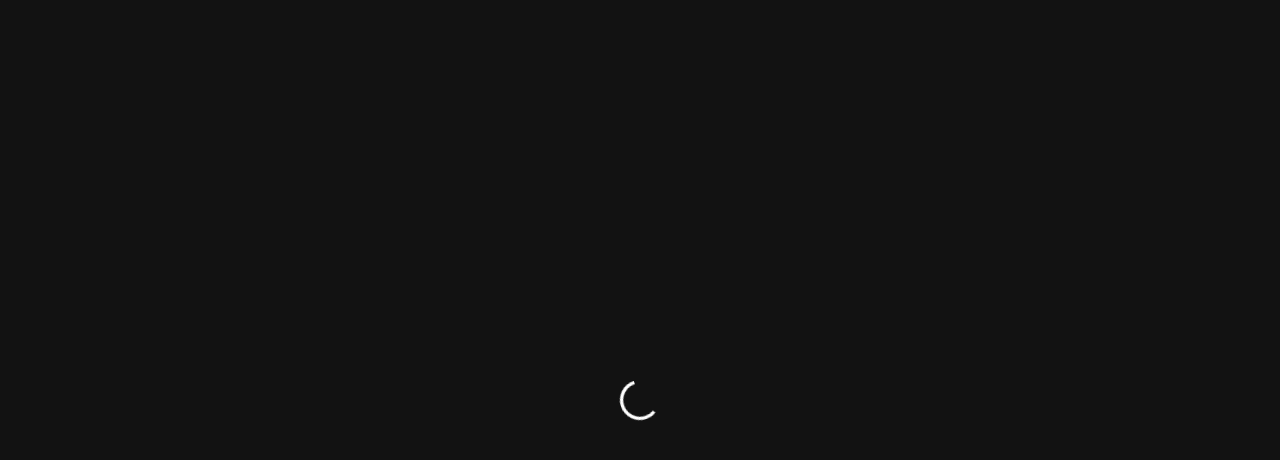
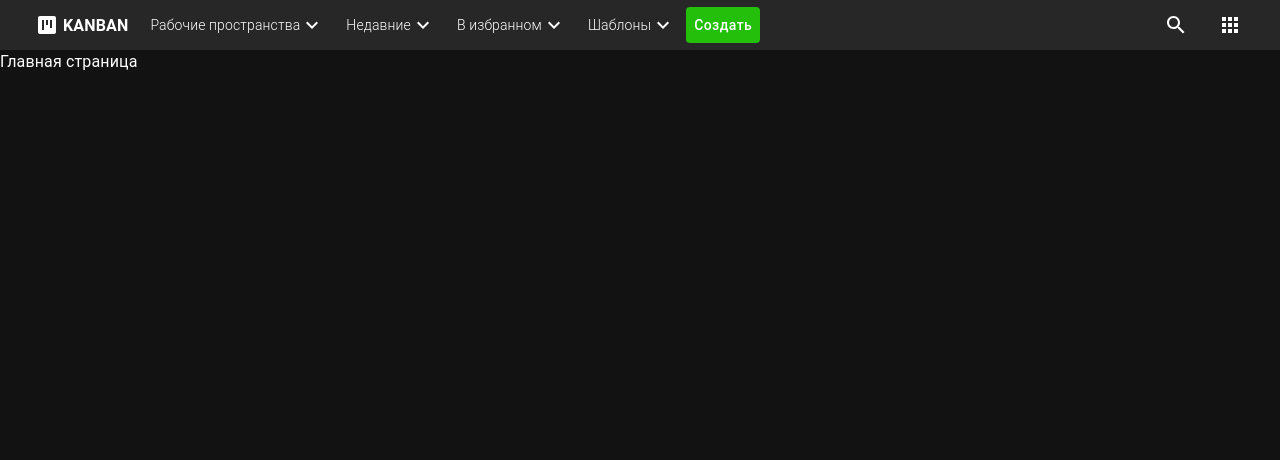
Before and after one commit to Innovavtion/kanban-board, a Next.js app: page / in a window 1280 px wide. Shown: the top 460 px of the page. Built offline with nearby package versions, Linux system fonts and the light colour scheme.

Commit message:
test-update: loader

```diff
--- a/app/layout.tsx
+++ b/app/layout.tsx
@@ -18,7 +18,7 @@
 
   const [loader, setLoader] = useState<boolean>(true);
   useEffect(() => {
-    setInterval(() => setLoader(false), 10000);
+    setInterval(() => setLoader(false), 1500);
   });
 
   const theme = createTheme({
--- a/components/Loader/Preloader.tsx
+++ b/components/Loader/Preloader.tsx
@@ -1,7 +1,3 @@
-"use client";
-
-import { useEffect, useState } from "react";
-
 import Backdrop from "@mui/material/Backdrop";
 import CircularProgress from "@mui/material/CircularProgress";
 import Typography from "@mui/material/Typography";
@@ -23,6 +19,9 @@
       open={loader}
     >
       <CircularProgress color="inherit" />
+      <Typography sx={{ mt: 3, fontWeight: "500" }} translate="no">
+        Loading
+      </Typography>
     </Backdrop>
   );
 }
```
